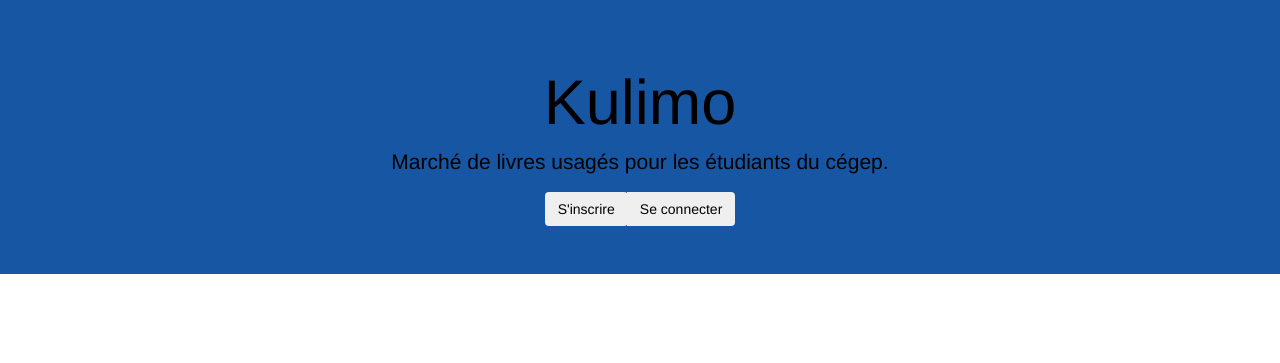
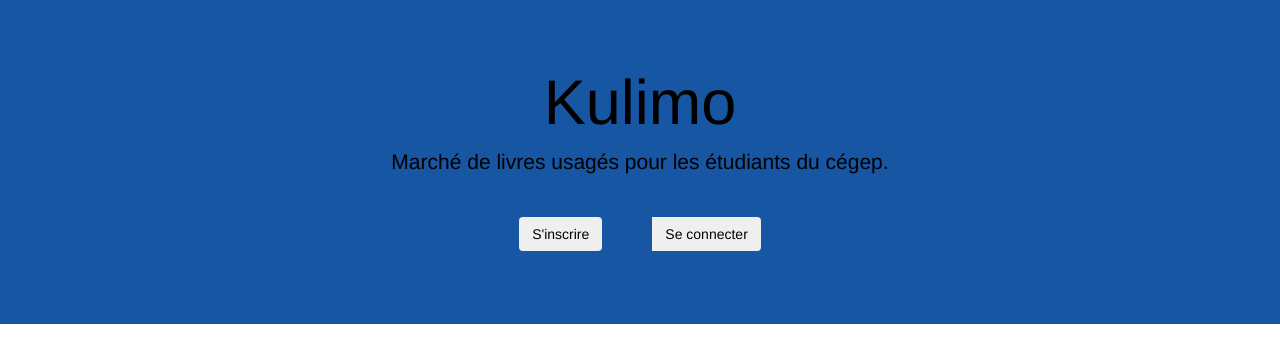
Before and after one commit to bmorin2913/Kulimo, a Django app: page / in a window 1280 px wide. Shown: the top 363 px of the page. Run offline with Django 4.2, Linux system fonts and the light colour scheme; some libraries are stand-ins or nearby versions.

Commit message:
button distance
yes

```diff
--- a/Kulimo/accueil/templates/main.html
+++ b/Kulimo/accueil/templates/main.html
@@ -13,6 +13,7 @@
  .jumbotron {
    background-color: #1756a3;
    color: #000000;
+   .btn
 }
 </style>
 
@@ -22,9 +23,9 @@
     <p>Marché de livres usagés pour les étudiants du cégep.</p>
     <form class="form-inline">
         <div class="input-group">
-            <button type="button" class="btn inscription">S'inscrire</button>
+            <button type="button" style = "margin: 25px;" class="btn inscription">S'inscrire</button>
           <div class="input-group-btn">
-            <button type="button" class="btn connexion">Se connecter</button>
+            <button type="button" style ="margin: 25px;" class="btn connexion">Se connecter</button>
           </div>
         </div>
       </form>
```
